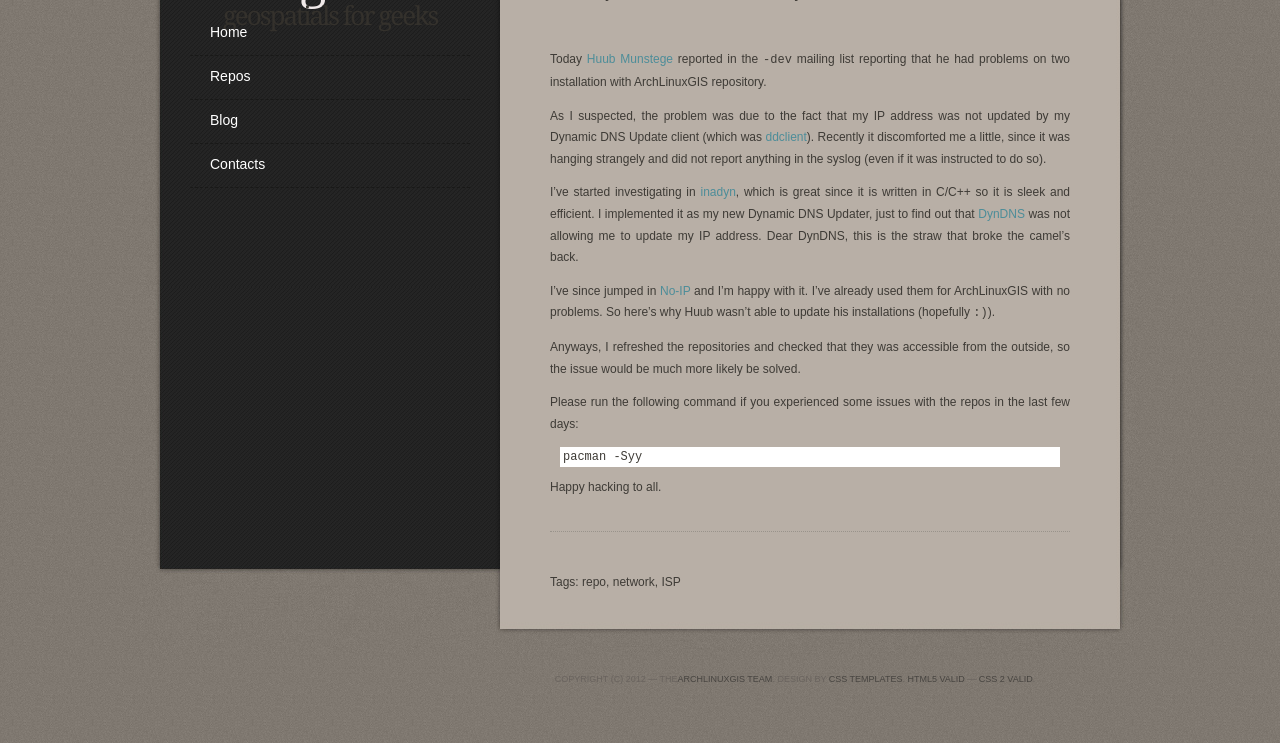
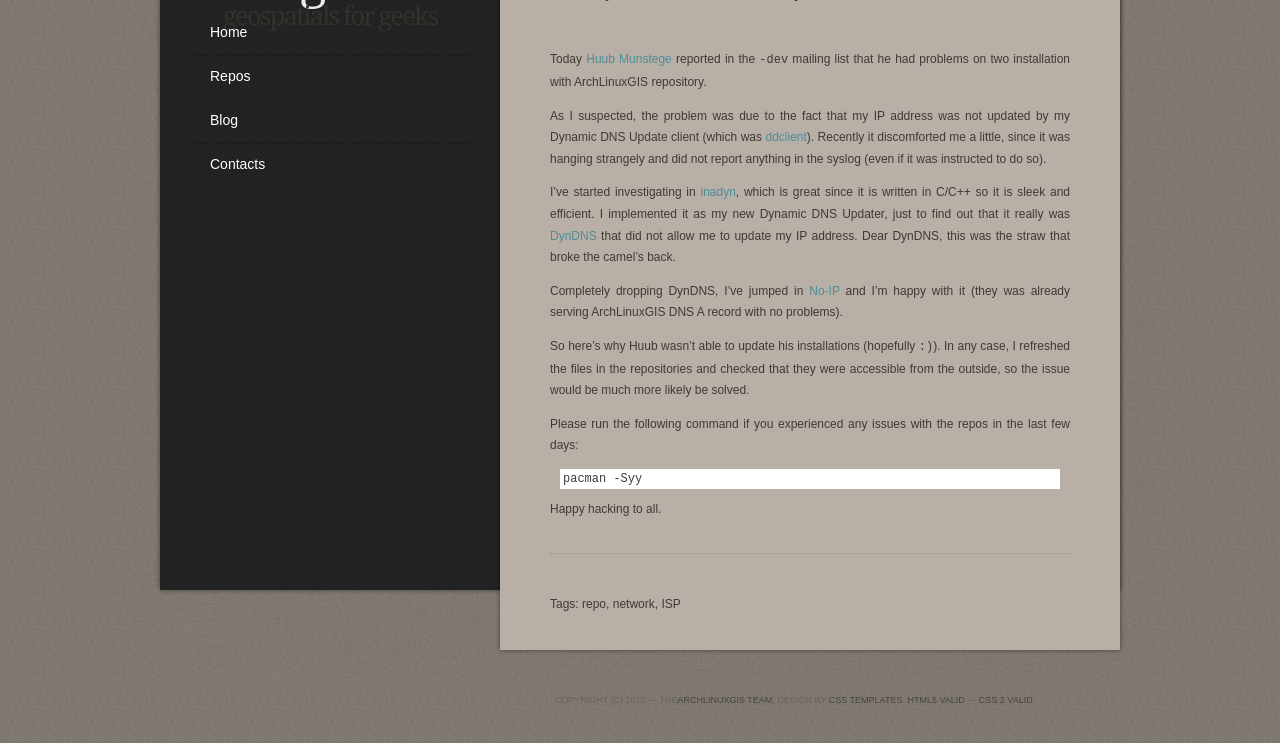
Before and after one commit to ArchLinuxGIS/archlinuxgis.github.com, a Jekyll site: the page built from _posts/2012-07-31-repos-not-available.md, in a window 1280 px wide, cut to the strip 194-964 px from the top of the page. Shown: the top 743 px of the strip. Built offline with Jekyll 4.4.1, drawn with Linux system fonts in a browser that asks for light colours.

Commit message:
Some better english put in the post.

```diff
--- a/_posts/2012-07-31-repos-not-available.md
+++ b/_posts/2012-07-31-repos-not-available.md
@@ -10,8 +10,8 @@ tags:
     - ISP
 ---
 Today [Huub Munstege](https://plus.google.com/110590337815162302339/posts)
-reported in the `-dev` mailing list reporting that he had problems on two
-installation with ArchLinuxGIS repository.
+reported in the `-dev` mailing list that he had problems on two installation
+with ArchLinuxGIS repository.
 
 As I suspected, the problem was due to the fact that my IP address was not
 updated by my Dynamic DNS Update client (which was
@@ -21,18 +21,19 @@ anything in the syslog (even if it was instructed to do so).
 
 I've started investigating in [inadyn](http://www.inatech.eu/inadyn/), which
 is great since it is written in C/C++ so it is sleek and efficient. I
-implemented it as my new Dynamic DNS Updater, just to find out that
-[DynDNS](http://dyn.com/dns/) was not allowing me to update my IP address.
-Dear DynDNS, this is the straw that broke the camel's back.
+implemented it as my new Dynamic DNS Updater, just to find out that it really
+was [DynDNS](http://dyn.com/dns/) that did not allow me to update my IP
+address. Dear DynDNS, this was the straw that broke the camel's back.
 
-I've since jumped in [No-IP](http://www.no-ip.com/) and I'm happy with it.
-I've already used them for ArchLinuxGIS with no problems. So here's why Huub
-wasn't able to update his installations (hopefully `:)`).
+Completely dropping DynDNS, I've jumped in [No-IP](http://www.no-ip.com/) and
+I'm happy with it (they was already serving ArchLinuxGIS DNS A record with no problems).
 
-Anyways, I refreshed the repositories and checked that they was accessible
-from the outside, so the issue would be much more likely be solved.
+So here's why Huub wasn't able to update his installations (hopefully `:)`).
+In any case, I refreshed the files in the repositories and checked that they
+were accessible from the outside, so the issue would be much more likely be
+solved.
 
-Please run the following command if you experienced some issues with the repos
+Please run the following command if you experienced any issues with the repos
 in the last few days:
 
     pacman -Syy
```
